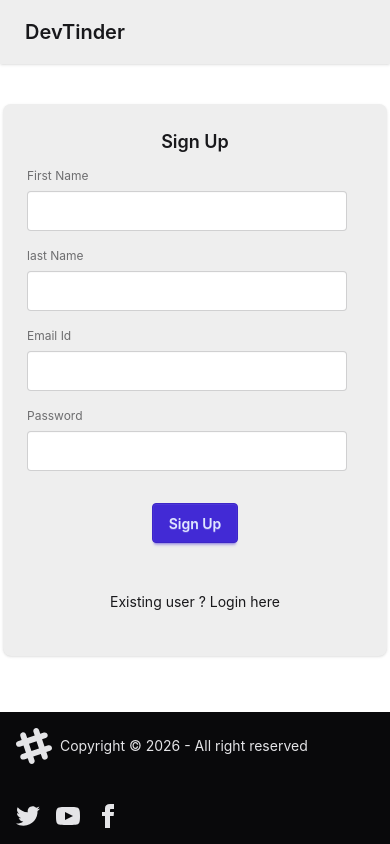
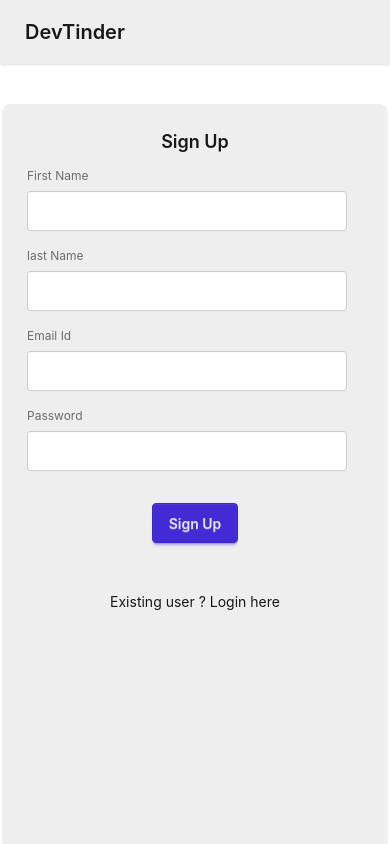
Before and after one commit to Jahnabi926/devTinder-frontend, a React (Vite) app: page /login in a window 390 px wide. Shown: the top 844 px of the page. Built offline with nearby package versions, Linux system fonts and the light colour scheme; no server answers.

Commit message:
Responsiveness & E2E Testing

```diff
--- a/src/Components/Body.jsx
+++ b/src/Components/Body.jsx
@@ -32,9 +32,11 @@ const Body = () => {
   }, []);
 
   return (
-    <div>
+    <div className="min-h-screen flex flex-col">
       <Navbar />
-      <Outlet />
+      <main className="flex-1">
+        <Outlet />
+      </main>
       <Footer />
     </div>
   );
--- a/src/Components/Connections.jsx
+++ b/src/Components/Connections.jsx
@@ -46,7 +46,7 @@ const Connections = () => {
         return (
           <div
             key={_id}
-            className="flex m-4 p-4 rounded-lg bg-base-300 w-1/2 items-center"
+            className="flex m-4 p-4 rounded-lg bg-base-300 w-full md:w-1/3 items-center"
           >
             <div>
               <img
--- a/src/Components/EditProfile.jsx
+++ b/src/Components/EditProfile.jsx
@@ -38,8 +38,8 @@ const EditProfile = ({ user }) => {
   };
 
   return (
-    <div className="flex justify-center my-10">
-      <div className="flex justify-center mx-5">
+    <div className="flex flex-col md:flex-row justify-center md:my-10">
+      <div className="flex justify-center my-10 md:mx-5 md:my-0">
         <div className="card bg-base-300 w-96 shadow-sm hover:shadow-xl hover:-translate-y-1 transition-all duration-300">
           <div className="card-body">
             <h2 className="card-title justify-center">Edit Profile</h2>
--- a/src/Components/Footer.jsx
+++ b/src/Components/Footer.jsx
@@ -1,6 +1,6 @@
 const Footer = () => {
   return (
-    <footer className="footer sm:footer-horizontal bg-neutral text-neutral-content items-center p-4 fixed bottom-0">
+    <footer className="footer sm:footer-horizontal bg-neutral text-neutral-content items-center p-4 ">
       <aside className="grid-flow-col items-center">
         <svg
           width="36"
--- a/src/Components/Login.jsx
+++ b/src/Components/Login.jsx
@@ -64,7 +64,7 @@ const Login = () => {
     }
   };
   return (
-    <div className="flex justify-center my-10">
+    <div className="flex justify-center my-10 min-h-screen md:min-h-0">
       <ErrorToast error={error} />
       <div className="card bg-base-300 w-96 shadow-sm hover:shadow-xl hover:-translate-y-1 transition-all duration-300">
         <div className="card-body">
--- a/src/Components/Navbar.jsx
+++ b/src/Components/Navbar.jsx
@@ -1,7 +1,7 @@
 import axios from "axios";
-import { useState } from "react";
+import { useEffect, useState } from "react";
 import { useDispatch, useSelector } from "react-redux";
-import { Link, useNavigate } from "react-router";
+import { Link, useNavigate, useLocation } from "react-router";
 import { BASE_URL } from "../utils/constants";
 import { removeUser } from "../utils/userSlice";
 import ErrorToast from "./ErrorToast";
@@ -12,6 +12,7 @@ const Navbar = () => {
   const user = useSelector((store) => store.user);
   const dispatch = useDispatch();
   const navigate = useNavigate();
+  const location = useLocation();
 
   const handleLogout = async () => {
     try {
@@ -25,6 +26,10 @@ const Navbar = () => {
       setError("Something went wrong. Please try again.");
     }
   };
+
+  useEffect(() => {
+    document.activeElement.blur(); // close dropdown whenever the route changes
+  }, [location.pathname]);
 
   return (
     <div className="navbar bg-base-300 shadow-sm">
--- a/src/Components/Requests.jsx
+++ b/src/Components/Requests.jsx
@@ -59,9 +59,9 @@ const Requests = () => {
         return (
           <div
             key={_id}
-            className="flex justify-between m-4 p-4 rounded-lg bg-base-300 w-1/2 items-center"
+            className="flex justify-between m-4 p-4 rounded-lg bg-base-300 w-full sm:w-3/4 md:w-1/2 items-center gap-4"
           >
-            <div className="flex items-center">
+            <div className="flex items-center gap-4">
               <img
                 src={photoUrl}
                 alt="photo"
@@ -77,7 +77,7 @@ const Requests = () => {
             </div>
             <div className="card-actions justify-center my-5">
               <button
-                className="btn btn-primary"
+                className="btn btn-primary my-5 lg:my-0"
                 onClick={() => reviewRequests("rejected", request._id)}
               >
                 Reject
```
